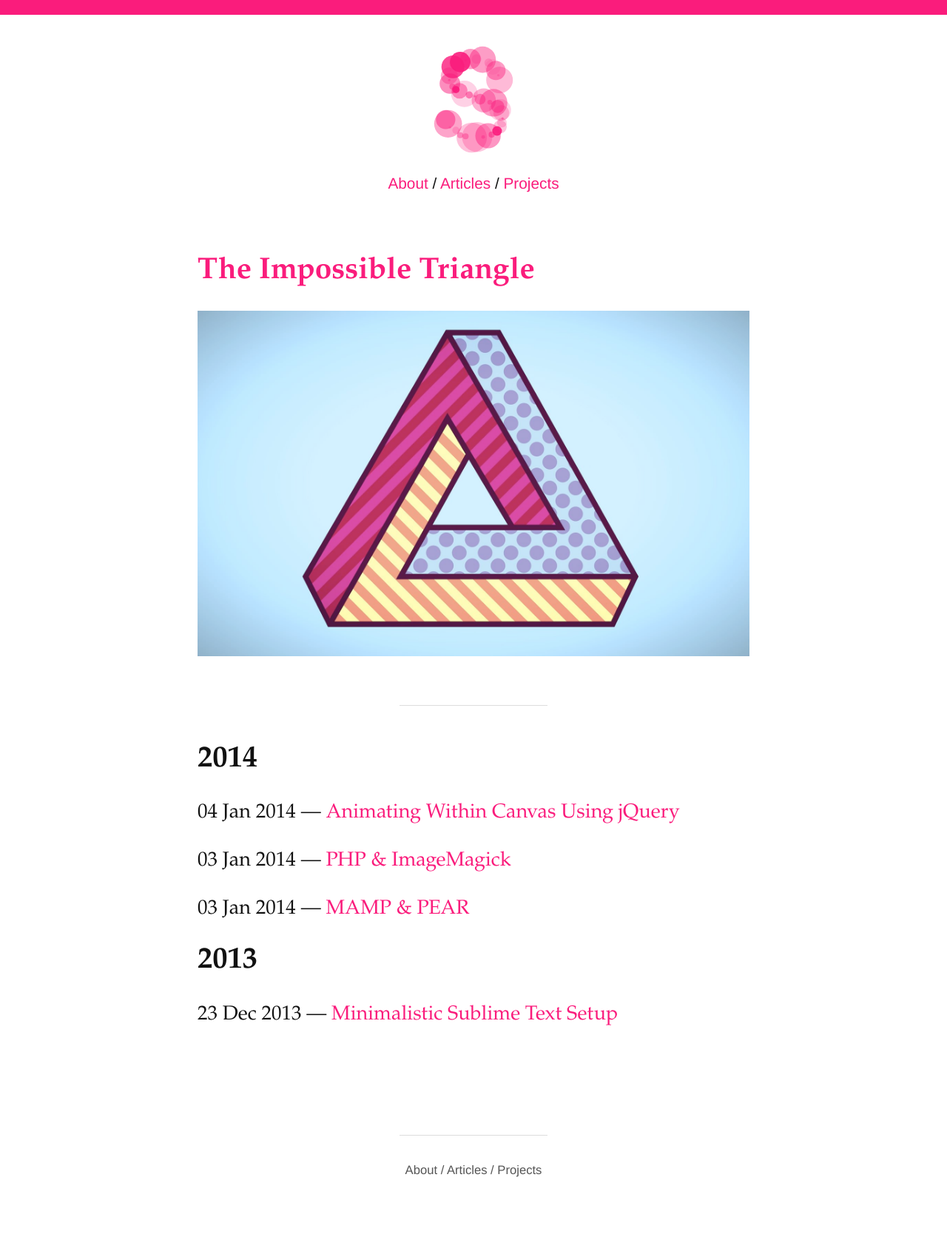
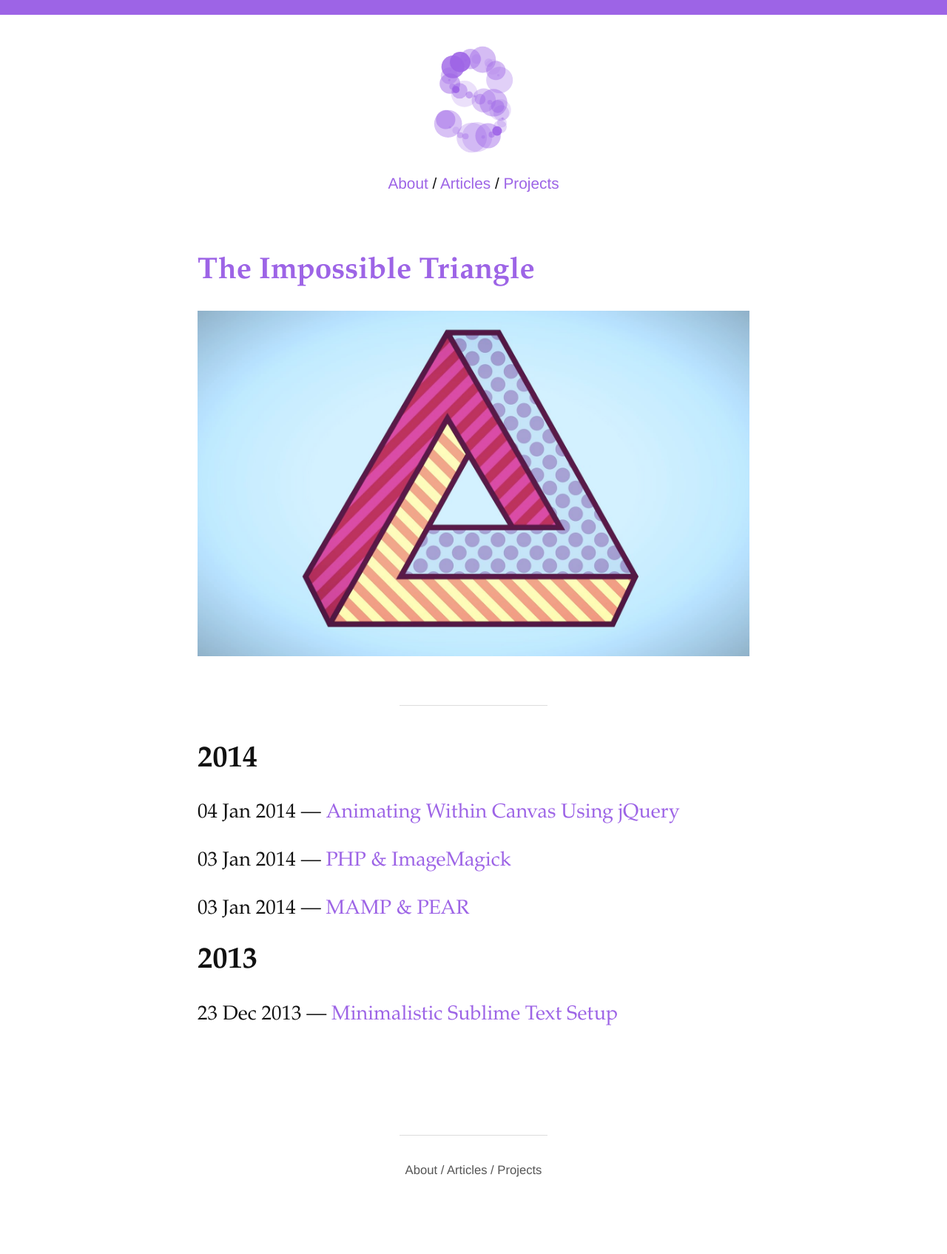
Before and after one commit to neogeek/neogeek.github.io, a Jekyll site: the page built from index.html, in a window 1280 px wide. Shown: the whole page at 74% size. Built offline with Jekyll 4.4.1, drawn with Linux system fonts in a browser that asks for light colours; Markdown is read by kramdown in place of the engine named in the settings.

Commit message:
Changed theme color.

```diff
--- a/css/styles.css
+++ b/css/styles.css
@@ -11,11 +11,11 @@
 	font-size: 16px;
 	line-height: 1.3em;
 	color: #111;
-	border-top: 1em solid #FA1C7C;
+	border-top: 1em solid #9D64E6;
 }
 
 a {
-	color: #FA1C7C;
+	color: #9D64E6;
 	text-decoration: none;
 }
 
```
Also changed, not shown: images/logo.svg.
